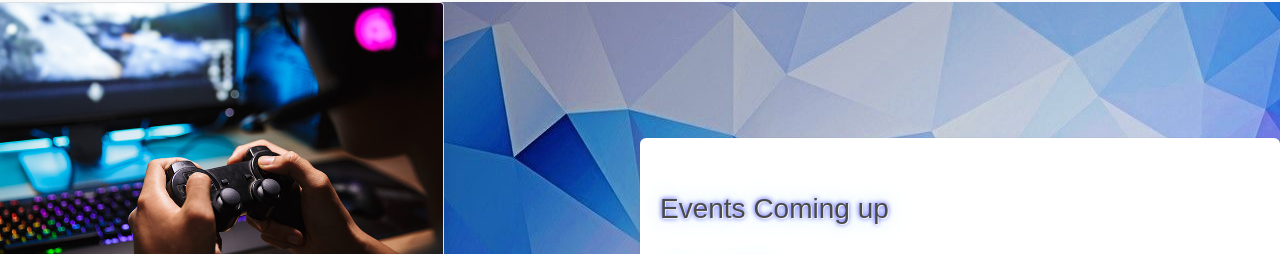
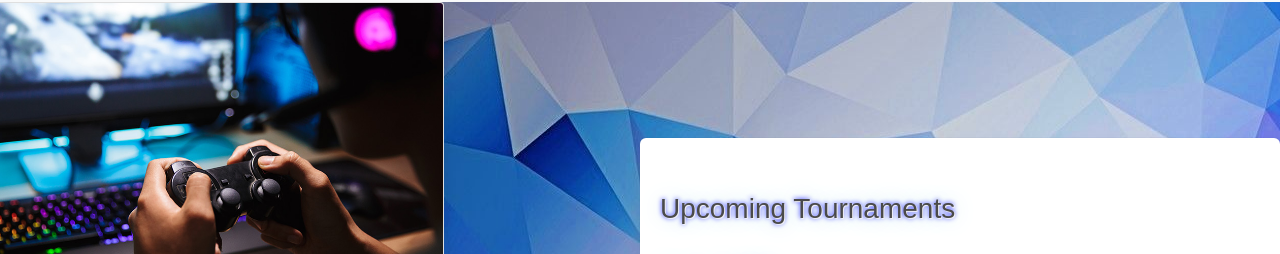
Before and after one commit to aweihe00/Project-1, a plain HTML site: page index.html in a window 1280 px wide. Shown: the part 477-731 px from the top of the page. Drawn offline with nearby package versions, Linux system fonts and the light colour scheme; some packages are replaced by stand-ins of ours; a web font is replaced by a local one.

Commit message:
Corrected h3 for event box

```diff
--- a/index.html
+++ b/index.html
@@ -78,7 +78,7 @@
 
       <!--Event box-->
           <div class="box">
-            <h3><BR>Events Coming up</BR></h3>
+            <h3><BR>Upcoming Tournaments</BR></h3>
             <br>
             <p><b> Jan 3 – 5, 2020</b>
               <br>
--- a/linsay.js
+++ b/linsay.js
@@ -15,7 +15,7 @@ axios({
 });
 
 
-
+https:api.pandascore.co/some-url?token=8Y7glW4QDl2u44nl-g_P1jfr3pCWp0tT42GIEC0RmPdtl4-Kr_I
 
 
   // Event handler for user clicking the select-game button
```
